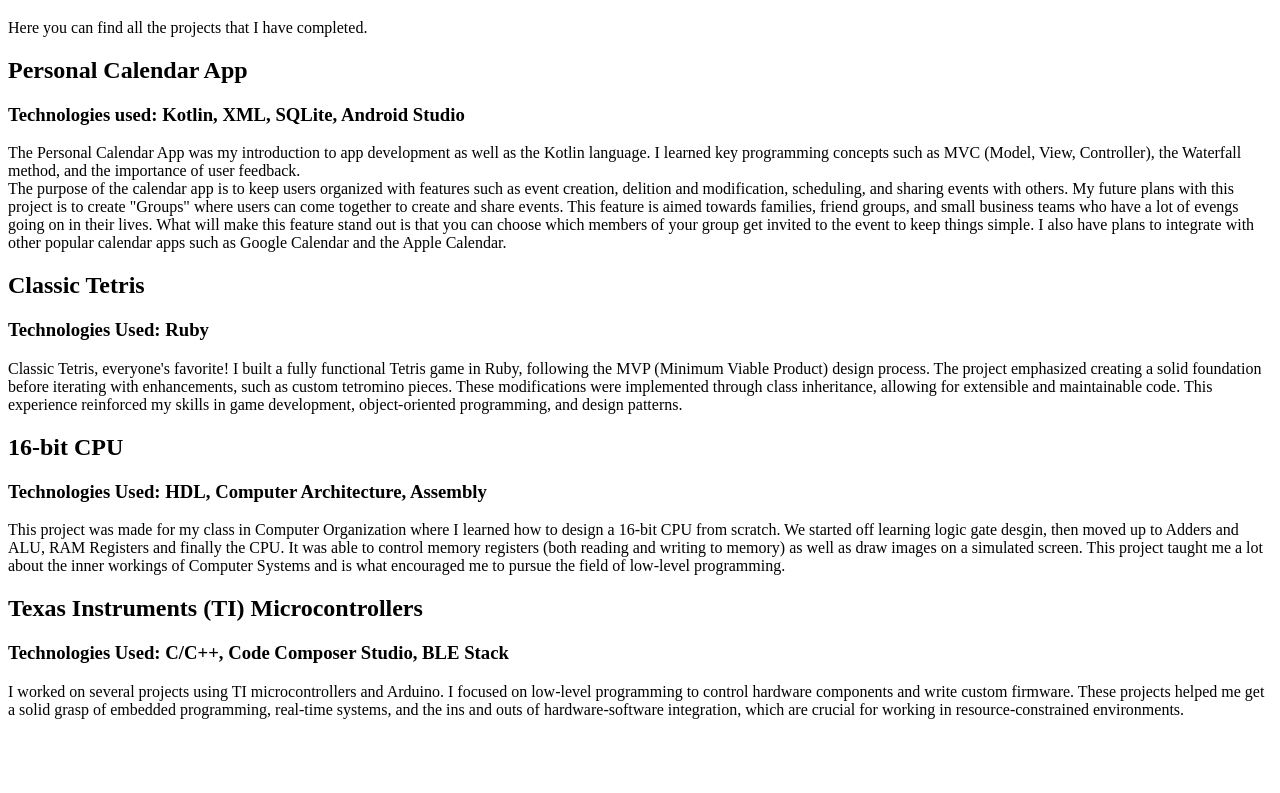
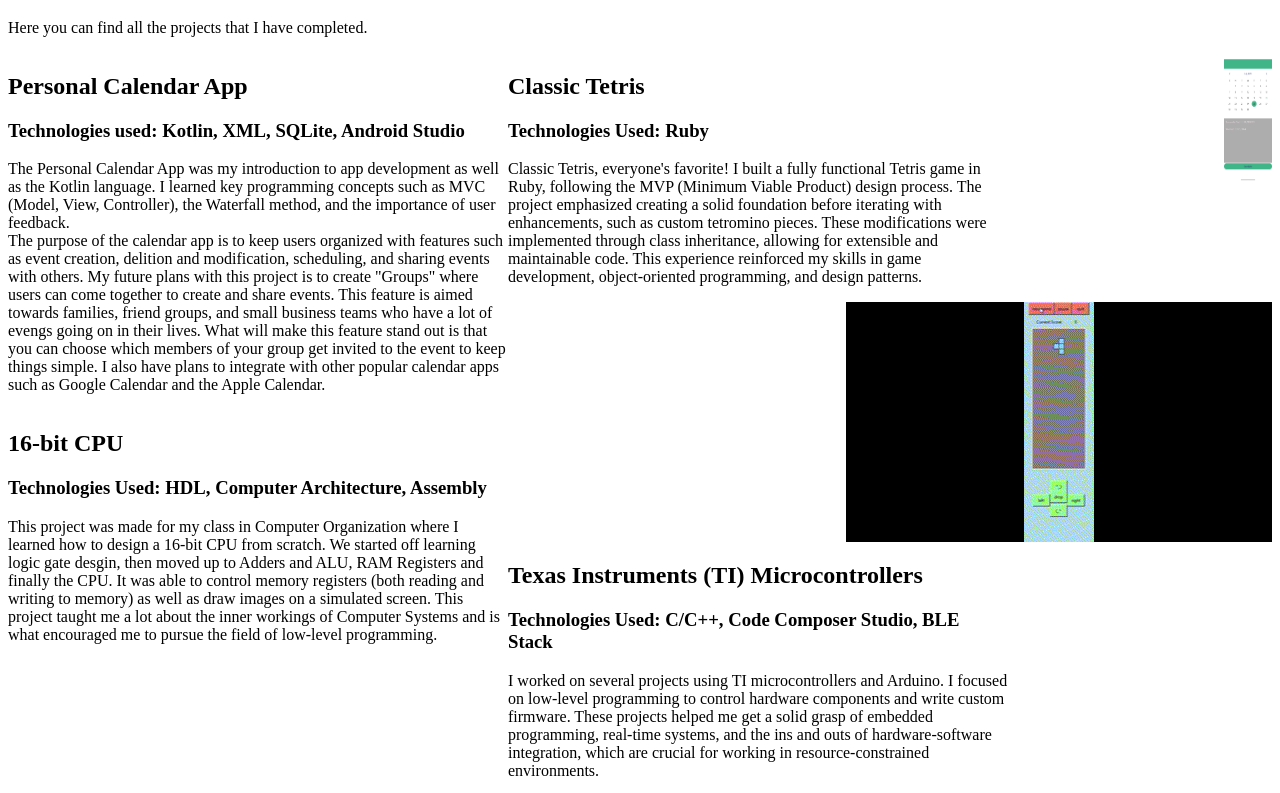
Before and after one commit to CSCE331-Fall2024/HamadC, a plain HTML site: page portfolio.html in a window 1280 px wide. Shown: the part 141-934 px from the top of the page. Before the commit the page ends 876 px from the top, so only its background shows below. Drawn offline with Linux system fonts and the light colour scheme.

Commit message:
Add files via upload
Added CSS and images to the portfolio page in order to get images to appear beside projects (did not work)

```diff
--- a/portfolio.html
+++ b/portfolio.html
@@ -3,6 +3,7 @@
 <head>
 <title>My Portfolio</title>
 <meta http-equiv="Content-Type" content="text/html; charset=iso-8859-1">
+<link rel="stylesheet" href="styles.css">
 </head>
 
 <div id = "navigation">
@@ -17,7 +18,7 @@
 <h1>My Portfolio</h1>
 <p>Here you can find all the projects that I have completed. </p>
 
-<div id = "calendar-app">
+<div class = "project">
   <h2>Personal Calendar App</h2>
   <h3>Technologies used: Kotlin, XML, SQLite, Android Studio</h3>
   <p>The Personal Calendar App was my introduction to app development as well as the Kotlin language.
@@ -30,7 +31,12 @@
   </p>
 </div>
 
-<div id = "tetris">
+<div class = "image">
+  <img src="images/calendar.jpg" alt="Calendar App" style="width:48px;height:128px">
+</div>
+
+
+<div class = "project">
   <h2>Classic Tetris</h2>
   <h3>Technologies Used: Ruby</h3>
   <p>Classic Tetris, everyone's favorite! I built a fully functional Tetris game in Ruby, following the MVP (Minimum Viable Product) design process. The project emphasized creating a solid foundation before
@@ -38,7 +44,11 @@
     my skills in game development, object-oriented programming, and design patterns.</p>
 </div>
 
-<div id = "16-bit-cpu">
+<div class = "image">
+  <img src="images/tetris.gif" alt="Tetris Gif">
+</div>
+
+<div class = "project">
   <h2>16-bit CPU</h2>
   <h3>Technologies Used: HDL, Computer Architecture, Assembly</h3>
   <p>This project was made for my class in Computer Organization where I learned how to design a 16-bit CPU from scratch. We started off learning logic gate desgin, then moved up to Adders and ALU, RAM Registers
@@ -47,7 +57,7 @@
   </p>
 </div>
 
-<div id = "ti-project">
+<div class = "project">
   <h2>Texas Instruments (TI) Microcontrollers</h2>
   <h3>Technologies Used: C/C++, Code Composer Studio, BLE Stack</h3>
   <p>
@@ -55,3 +65,7 @@
     real-time systems, and the ins and outs of hardware-software integration, which are crucial for working in resource-constrained environments.
   </p>
 </div>
+
+<div class = "image">
+  <img src="images/cc2640.png" alt="CC2640" size="width:160px;height:90px;">
+</div>
--- /dev/null
+++ b/styles.css
@@ -0,0 +1,12 @@
+.image {
+    float: right;
+    width: auto;
+    overflow: hidden;
+}
+
+.project {
+    float: left;
+    width: 500px;
+    height: auto;
+    overflow: hidden;
+}
```
Also changed, not shown: images/calendar.jpg (added), images/cc2640.png (added), images/tetris.gif (added).
